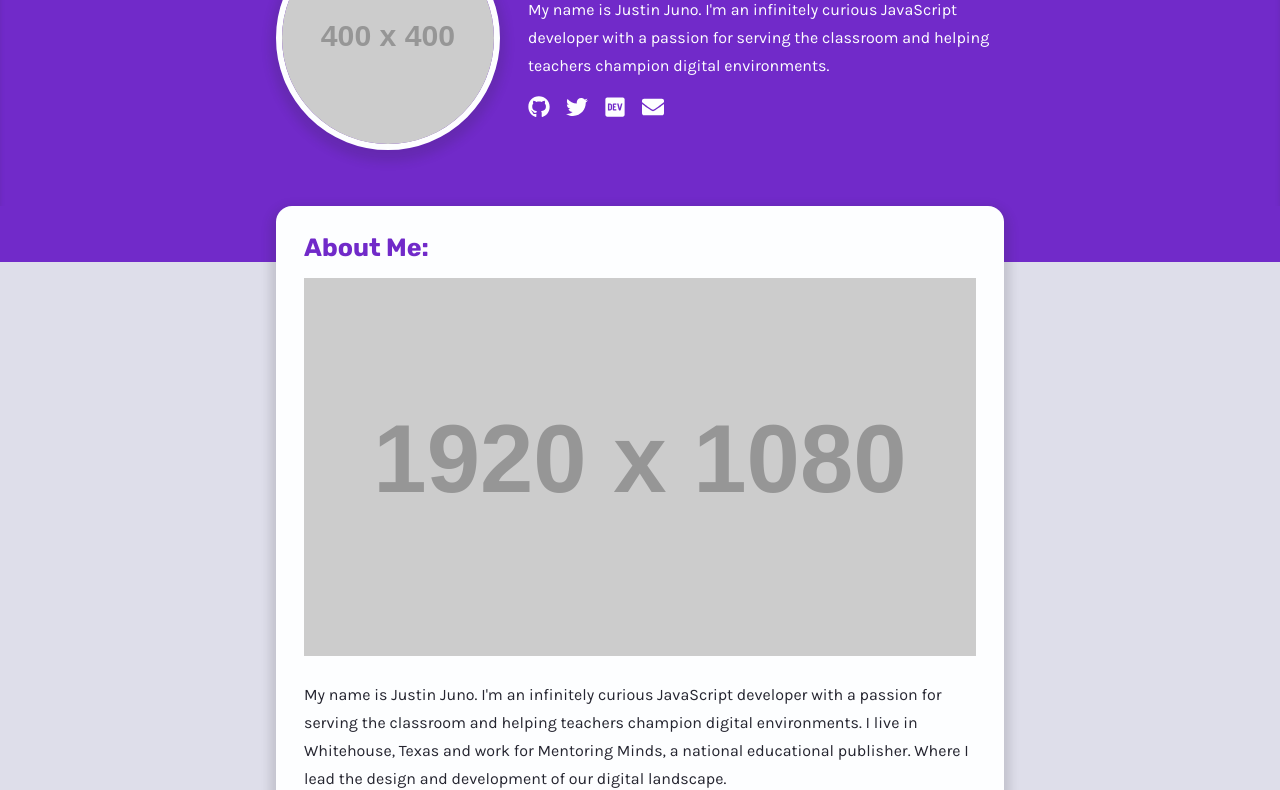
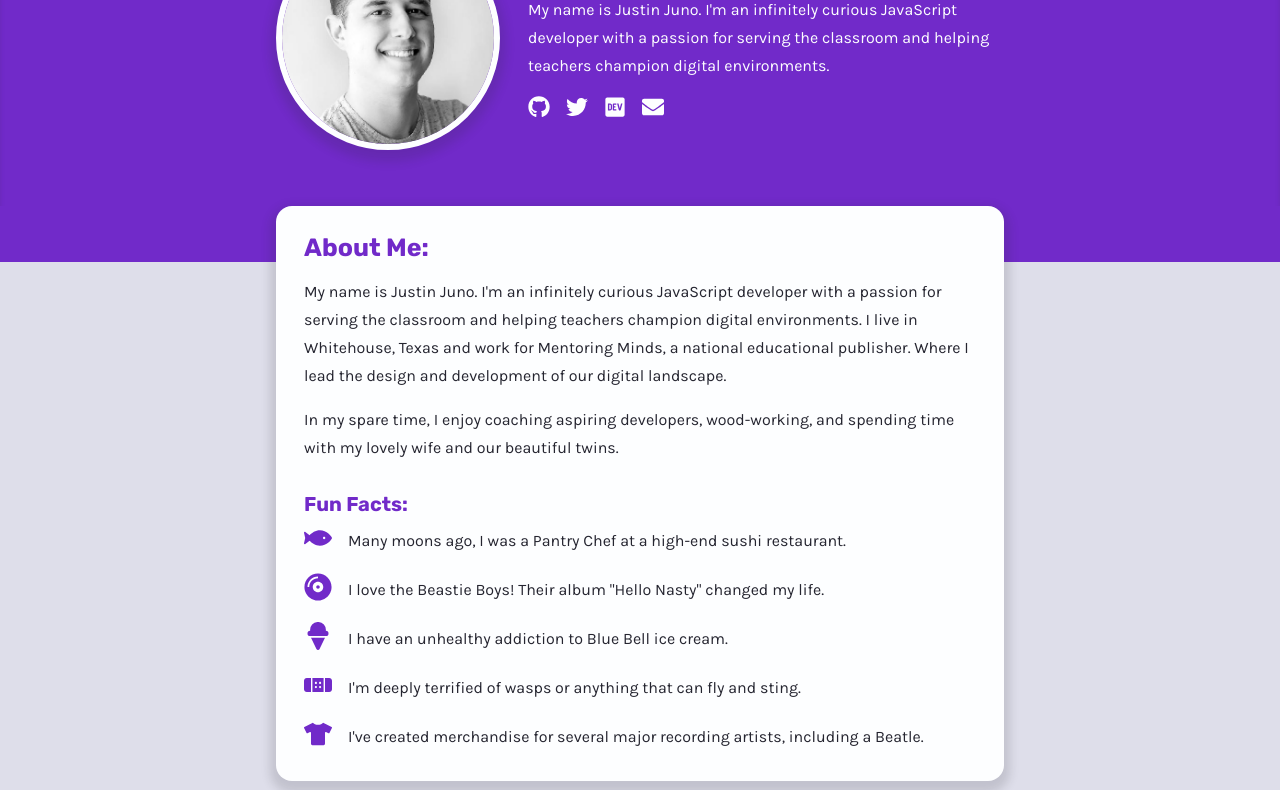
Before and after one commit to jamesdoraiii/portfolio-v3, a Gatsby site: page /about in a window 1280 px wide. Shown: the part 171-961 px from the top of the page. Built offline with nearby package versions, Linux system fonts and the light colour scheme; Gatsby itself is replaced by a stand-in of ours.

Commit message:
add gatsby image and adjust content

```diff
--- a/src/components/header.js
+++ b/src/components/header.js
@@ -1,15 +1,15 @@
 import React from "react"
+import { useStaticQuery, graphql } from "gatsby"
+import Img from "gatsby-image"
 import { FaTwitter, FaGithub, FaDev, FaEnvelope } from "react-icons/fa"
 
 export default function Header() {
   return (
     <header className="header">
       <div className="container grid">
-        <img
-          className="header__image remove--on-break"
-          src="http://placehold.it/400x400.jpg"
-          alt="Justin Juno Profile"
-        />
+        <div className="header__image remove--on-break">
+          <Avatar />
+        </div>
         <div className="header__info">
           <h1>Hello World!</h1>
           <p>
@@ -36,3 +36,19 @@ export default function Header() {
     </header>
   )
 }
+
+const Avatar = () => {
+  const data = useStaticQuery(graphql`
+    query {
+      avatarImage: file(relativePath: { eq: "avatar.jpg" }) {
+        childImageSharp {
+          fluid(maxWidth: 728) {
+            ...GatsbyImageSharpFluid
+          }
+        }
+      }
+    }
+  `)
+
+  return <Img fluid={data.avatarImage.childImageSharp.fluid} />
+}
--- a/src/pages/about.js
+++ b/src/pages/about.js
@@ -16,11 +16,6 @@ export default function AboutPage() {
       <div className="container">
         <div className="about page__content">
           <h2>About Me:</h2>
-          <img
-            className="about__image"
-            src="http://placehold.it/1920x1080.jpg"
-            alt="Justin Juno Family"
-          />
           <p>
             My name is Justin Juno. I'm an infinitely curious JavaScript
             developer with a passion for serving the classroom and helping
--- a/src/styles/app.scss
+++ b/src/styles/app.scss
@@ -17,6 +17,7 @@
     border: $xs solid $white;
     align-self: center;
     box-shadow: $shadow;
+    overflow: hidden;
   }
   .header__info {
     grid-column: span 2;
```
Also changed, not shown: src/components/image.js (deleted, +0 -32 lines), src/pages/404.js (+4 -7 lines), src/images/avatar.jpg (added), src/images/gatsby-astronaut.png (deleted), src/images/yoda.gif (added).
